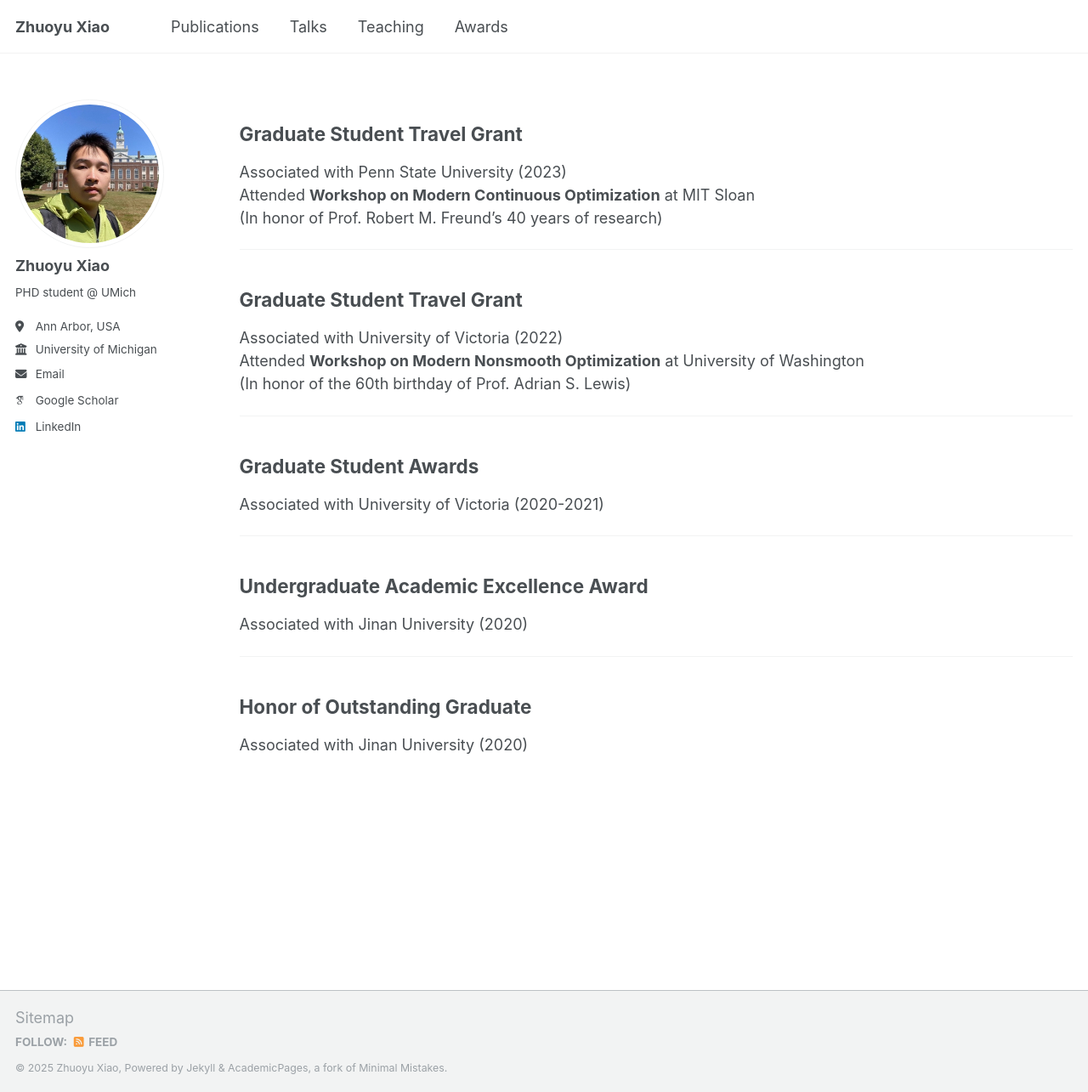
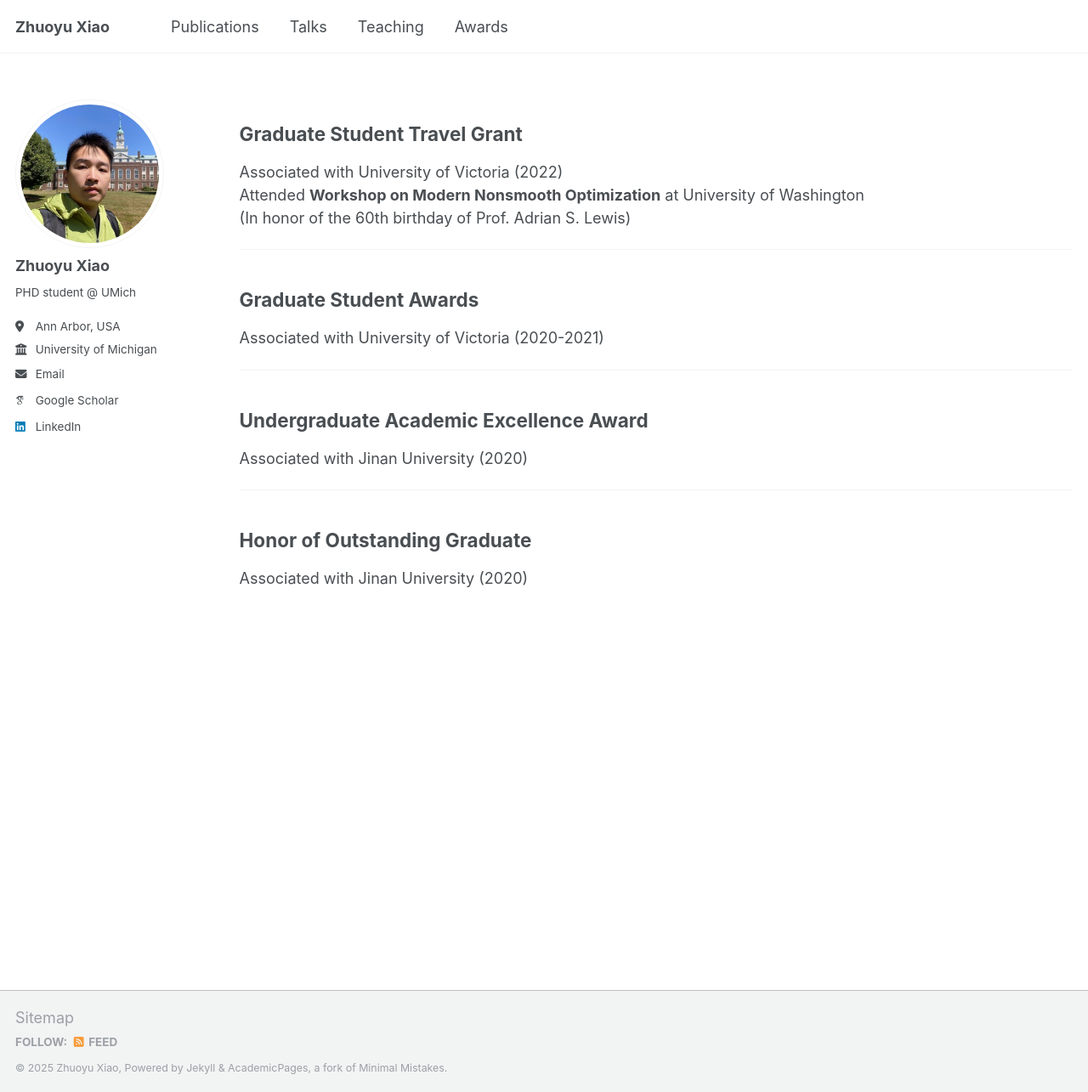
Before and after one commit to zyxiao97/zyxiao97.github.io, a Jekyll site: the page built from _pages/awards.md, in a window 1280 px wide and 1285 px high. Shown: the whole window at 85% size. Built offline with Jekyll 4.4.1, drawn with Linux system fonts in a browser that asks for light colours; some web fonts are replaced.

Commit message:
Update awards.md

```diff
--- a/_pages/awards.md
+++ b/_pages/awards.md
@@ -3,13 +3,6 @@ layout: archive
 title: ""
 permalink: /awards/
 author_profile: true
----
-
-## Graduate Student Travel Grant
-Associated with Penn State University (2023)
-Attended **Workshop on Modern Continuous Optimization** at MIT Sloan
-(In honor of Prof. Robert M. Freund's 40 years of research)
-
 ---
 
 ## Graduate Student Travel Grant
```
